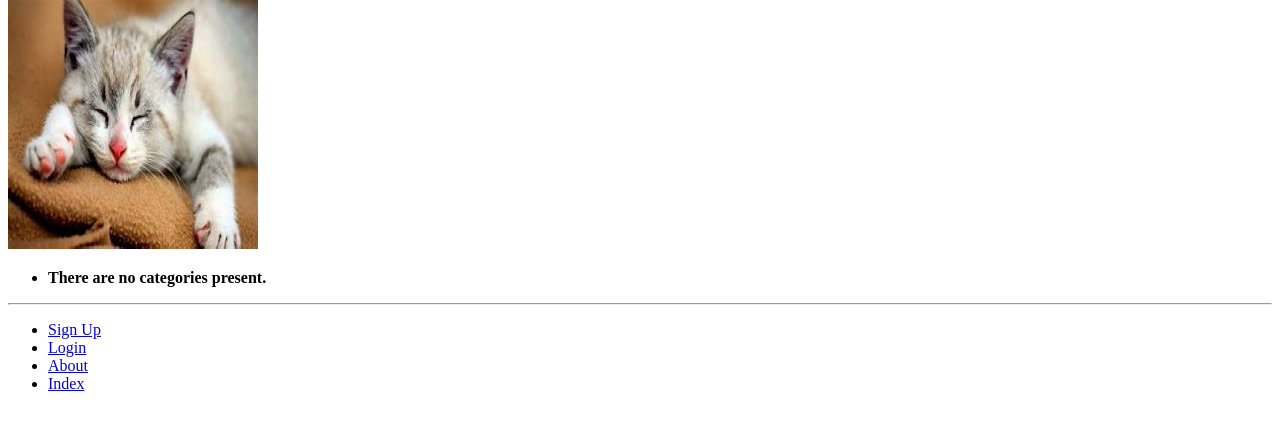
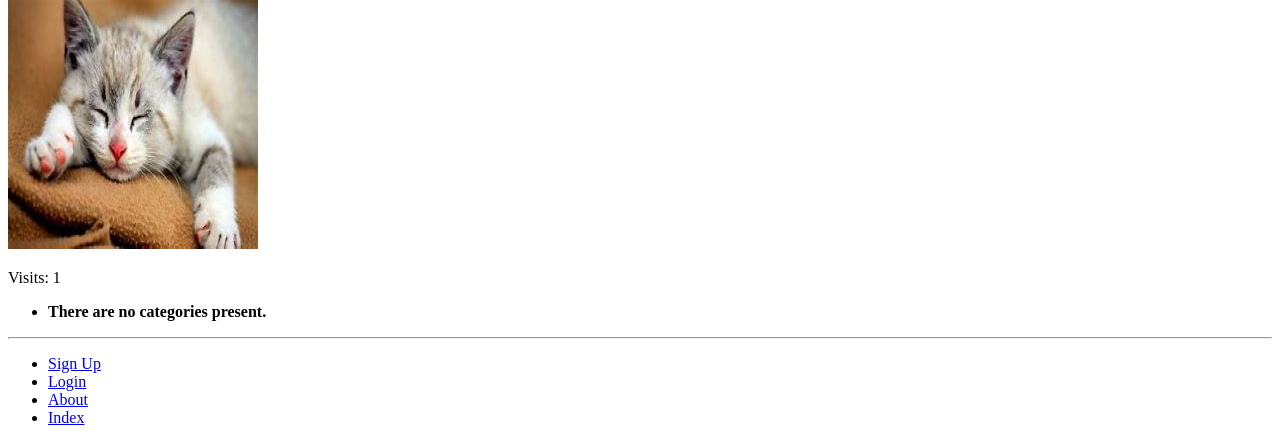
Before and after one commit to ZhikunChenQAQ/tango_with_django_project, a Django app: page /rango/about/ in a window 1280 px wide. Shown: the part 408-851 px from the top of the page. Before the commit the page ends 799 px from the top, so only its background shows below. Run offline with Django 3.2, Linux system fonts and the light colour scheme; data that the repository does not hold is empty.

Commit message:
chapter 10 commit

```diff
--- a/rango/views.py
+++ b/rango/views.py
@@ -4,6 +4,7 @@ from django.urls import reverse
 from django.http import HttpResponse
 from django.contrib.auth import authenticate, login, logout
 from django.contrib.auth.decorators import login_required
+from datetime import datetime
 
 from rango.forms import CategoryForm
 from rango.forms import PageForm
@@ -12,11 +13,6 @@ from rango.models import Category
 from rango.models import Page
 
 def index(request):
-    # Query the database for a list of ALL categories currently stored.
-    # Order the categories by the number of likes in descending order.
-    # Retrieve the top 5 only -- or all if less than 5.
-    # Place the list in our context_dict dictionary (with our boldmessage!)
-    # that will be passed to the template engine.
     category_list = Category.objects.order_by('-likes')[:5]
     page_list = Page.objects.order_by('-views')[:5]
 
@@ -25,12 +21,15 @@ def index(request):
     context_dict['categories'] = category_list
     context_dict['pages'] = page_list
 
-    # Render the response and send it back!
-    return render(request, 'rango/index.html', context=context_dict)
+    visitor_cookie_handler(request)
 
+    response = render(request, 'rango/index.html', context=context_dict)
+    return response
 
 def about(request):
     context_dict = {'boldmessage': 'This tutorial has been put together by Zhikun Chen.'}
+    visitor_cookie_handler(request)
+    context_dict['visits'] = request.session['visits']
     return render(request, 'rango/about.html', context=context_dict)
 
 
@@ -199,3 +198,27 @@ def restricted(request):
 def user_logout(request):
     logout(request)
     return redirect(reverse('rango:index'))
+
+def get_server_side_cookie(request, cookie, default_val=None):
+    val = request.session.get(cookie)
+    if not val:
+        val = default_val
+    return val
+
+def visitor_cookie_handler(request):
+    visits = int(get_server_side_cookie(request, 'visits', '1'))
+    last_visit_cookie = get_server_side_cookie(request,
+                                               'last_visit',
+                                               str(datetime.now()))
+    last_visit_time = datetime.strptime(last_visit_cookie[:-7],
+                                        '%Y-%m-%d %H:%M:%S')
+    # If it's been more than a day since the last visit...
+    if (datetime.now() - last_visit_time).days > 0:
+        visits = visits + 1
+        # Update the last visit cookie now that we have updated the count
+        request.session['last_visit'] = str(datetime.now())
+    else:
+        # Set the last visit cookie
+        request.session['last_visit'] = last_visit_cookie
+    # Update/set the visits cookie
+    request.session['visits'] = visits
--- a/templates/rango/about.html
+++ b/templates/rango/about.html
@@ -11,4 +11,5 @@
     <strong>{{ boldmessage }}</strong><br />
     <img src="{% static 'images/rango.jpg' %}" alt="Picture of Rango" /><br />
     <img src="/media/cat.jpg" alt="Picture of a Cat." />
+    <p>Visits: {{ visits }}</p>
 {% endblock %}
```
